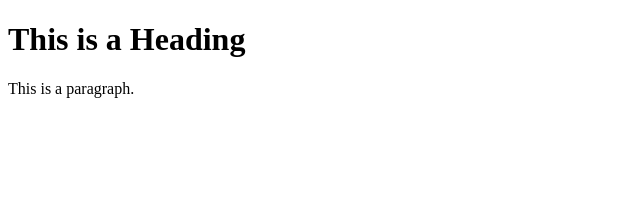
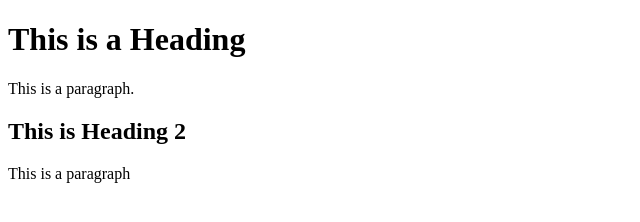
Before and after one commit to ganesh-madmasher/PS_Merge_conflict, a plain HTML site: page index.html in a window 1280 px wide. Shown: the whole page, without its empty margins (0-640 px from the left). Drawn offline with Linux system fonts and the light colour scheme.

Commit message:
Changes made in index.html

```diff
--- a/index.html
+++ b/index.html
@@ -6,5 +6,7 @@
 <body>
 <h1> This is a Heading</h1>
 <p>This is a paragraph.</p>
+<h2> This is Heading 2</h2>
+<p>This is a paragraph</p>
 </body>
 </html>
```
